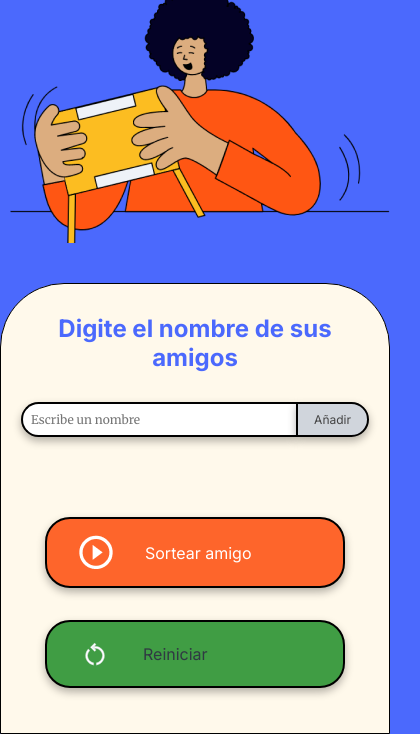
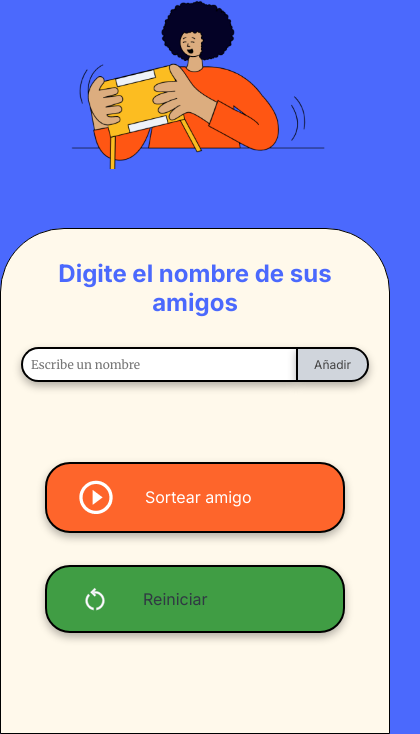
Before and after one commit to oscargallard/challenge-amigo-secreto, a plain HTML site: page index.html in a window 390 px wide. Shown: the part 110-844 px from the top of the page, 420 px wide, since content can reach past the window. Drawn offline with Linux system fonts and the light colour scheme.

Commit message:
Hacer a la imagen de amigo secreto adaptativa

```diff
--- a/app.js
+++ b/app.js
@@ -19,6 +19,8 @@ function mostrarError(mensaje) {
     setTimeout(() => {
         modal.style.display = "none";
     }, 5000);
+
+    inputAmigos.value = ""; // Limpiar el campo de entrada
 }
 
 // Función para cerrar el modal manualmente
@@ -30,13 +32,10 @@ document.getElementById("cerrar-modal").addEventListener("click", () => {
 
 function agregarAmigo() {
     const nombre = inputAmigos.value.trim(); // Para evitar nombres que solo difieran en espacios
-    console.log(typeof nombre);
-    console.log(nombre.length);
-
 
     // Verifica que el nombre no esté vacío ni tenga menos de 2 caracteres.
     if (nombre === "" || nombre.length < 2) {
-        mostrarError("⚠️El nombre ingresado esta vacío o bien tiene menos de 2 caracteres.");
+        mostrarError("⚠️ Esta vacío o bien el nombre tiene menos de 2 caracteres.");
         return;
     }
 
--- a/index.html
+++ b/index.html
@@ -14,7 +14,9 @@
     <main class="main-content">
         <header class="header-banner">
             <h1 class="main-title">Amigo Secreto</h1>
-            <img src="assets/amigo-secreto.png" alt="Imagen representativa de amigo secreto">
+            <div class="image-container">
+                <img class="responsive-image" loading="lazy" src="assets/amigo-secreto.png" alt="Imagen representativa de amigo secreto">
+            </div>
         </header>
 
         <section class="input-section">
--- a/style.css
+++ b/style.css
@@ -262,6 +262,22 @@ ul {
     background-color: #E55720; /* Cambio de color al pasar el mouse */
 }
 
+/* Contenedor de la imagen */
+.image-container {
+    width: 100%;
+    max-width: 600px;
+    margin: 0 auto;
+    text-align: center;
+}
+
+/* Estilo responsivo para la imagen */
+.responsive-image {
+    max-width: 100%;
+    height: auto;
+    display: block;
+    margin: 0 auto;
+}
+
 /* Responsive Design */
 @media (max-width: 768px) {
     .main-title {
@@ -292,6 +308,10 @@ ul {
 
     .modal-mensaje {
         font-size: 1rem; /* Reducir tamaño del mensaje en el modal */
+    }
+
+    .image-container {
+        max-width: 400px;
     }
 }
 
@@ -325,4 +345,8 @@ ul {
     .modal-mensaje {
         font-size: 0.875rem;
     }
+
+    .image-container {
+        max-width: 300px;
+    }
 }
```
